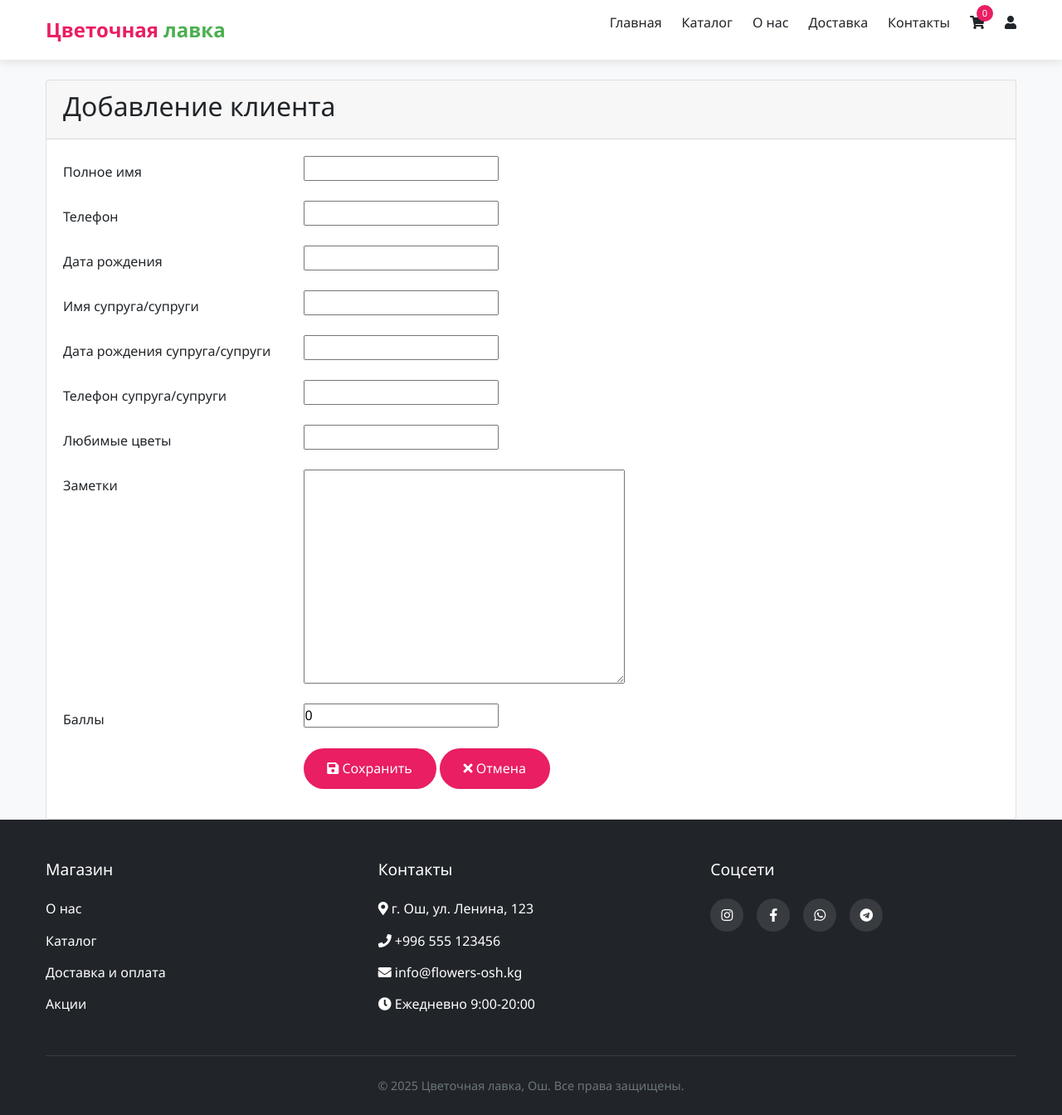
After one commit to Amantur1develooper/flowers, a Django app: page /customer-add/ in a window 1280 px wide. The commit adds this page. Shown: the whole page at 83% size. Run offline with Django 5.2, Linux system fonts and the light colour scheme; some libraries are stand-ins or nearby versions.

Commit message:
Customers crud

```diff
--- a/core/templates/base.html
+++ b/core/templates/base.html
@@ -11,6 +11,7 @@
     <title>{% block title %}Цветочный магазин - Ош{% endblock %}</title>
     <link rel="stylesheet" href="https://cdnjs.cloudflare.com/ajax/libs/font-awesome/6.0.0-beta3/css/all.min.css">
     <link rel="stylesheet" href="https://cdnjs.cloudflare.com/ajax/libs/font-awesome/5.15.4/css/all.min.css">
+    <link rel="stylesheet" href="https://stackpath.bootstrapcdn.com/bootstrap/4.5.2/css/bootstrap.min.css">
     <link rel="stylesheet" href="{% static "css/style.css" %}">
     <style>
         :root {
@@ -294,6 +295,10 @@
     <!-- Footer -->
     {% include 'components/footer.html' %}
 
+    <script src="https://code.jquery.com/jquery-3.5.1.slim.min.js"></script>
+    <script src="https://cdn.jsdelivr.net/npm/popper.js@1.16.1/dist/umd/popper.min.js"></script>
+    <script src="https://stackpath.bootstrapcdn.com/bootstrap/4.5.2/js/bootstrap.min.js"></script>
+
     <script>
         // Mobile menu toggle
         const navToggle = document.getElementById('navToggle');
--- /dev/null
+++ b/core/templates/customers/customer_form.html
@@ -0,0 +1,99 @@
+{% extends 'base.html' %}
+
+{% block content %}
+<div class="container mt-4">
+    <div class="card">
+        <div class="card-header">
+            <h2>{% if object %}Редактирование клиента{% else %}Добавление клиента{% endif %}</h2>
+        </div>
+        <div class="card-body">
+            <form method="post">
+                {% csrf_token %}
+
+                <div class="form-group row">
+                    <label class="col-sm-3 col-form-label">Полное имя</label>
+                    <div class="col-sm-9">
+                        {{ form.full_name }}
+                        {{ form.full_name.errors }}
+                    </div>
+                </div>
+
+                <div class="form-group row">
+                    <label class="col-sm-3 col-form-label">Телефон</label>
+                    <div class="col-sm-9">
+                        {{ form.phone }}
+                        {{ form.phone.errors }}
+                    </div>
+                </div>
+
+                <div class="form-group row">
+                    <label class="col-sm-3 col-form-label">Дата рождения</label>
+                    <div class="col-sm-9">
+                        {{ form.birthday }}
+                        {{ form.birthday.errors }}
+                    </div>
+                </div>
+
+                <div class="form-group row">
+                    <label class="col-sm-3 col-form-label">Имя супруга/супруги</label>
+                    <div class="col-sm-9">
+                        {{ form.spouse_name }}
+                        {{ form.spouse_name.errors }}
+                    </div>
+                </div>
+
+                <div class="form-group row">
+                    <label class="col-sm-3 col-form-label">Дата рождения супруга/супруги</label>
+                    <div class="col-sm-9">
+                        {{ form.spouse_birthday }}
+                        {{ form.spouse_birthday.errors }}
+                    </div>
+                </div>
+
+                <div class="form-group row">
+                    <label class="col-sm-3 col-form-label">Телефон супруга/супруги</label>
+                    <div class="col-sm-9">
+                        {{ form.spouse_phone }}
+                        {{ form.spouse_phone.errors }}
+                    </div>
+                </div>
+
+                <div class="form-group row">
+                    <label class="col-sm-3 col-form-label">Любимые цветы</label>
+                    <div class="col-sm-9">
+                        {{ form.favorite_flowers }}
+                        {{ form.favorite_flowers.errors }}
+                    </div>
+                </div>
+
+                <div class="form-group row">
+                    <label class="col-sm-3 col-form-label">Заметки</label>
+                    <div class="col-sm-9">
+                        {{ form.notes }}
+                        {{ form.notes.errors }}
+                    </div>
+                </div>
+
+                <div class="form-group row">
+                    <label class="col-sm-3 col-form-label">Баллы</label>
+                    <div class="col-sm-9">
+                        {{ form.point }}
+                        {{ form.point.errors }}
+                    </div>
+                </div>
+
+                <div class="form-group row">
+                    <div class="col-sm-9 offset-sm-3">
+                        <button type="submit" class="btn btn-primary">
+                            <i class="fas fa-save"></i> Сохранить
+                        </button>
+                        <a href="{% url 'customer-list' %}" class="btn btn-secondary">
+                            <i class="fas fa-times"></i> Отмена
+                        </a>
+                    </div>
+                </div>
+            </form>
+        </div>
+    </div>
+</div>
+{% endblock %}
--- a/core/views.py
+++ b/core/views.py
@@ -1,13 +1,56 @@
 import random
-from django.db.models import Min, Max
+from django.db.models import Min, Max, Q
 from django.shortcuts import render, get_object_or_404, redirect
 from django.contrib.auth.decorators import login_required
 from django.contrib import messages
 from django.core.paginator import Paginator
+from django.views.generic import ListView, CreateView, UpdateView
+from django.urls import reverse_lazy
 
 from .telegram_bot import send_telegram_notification
 from .models import Product, Category, MainCategory, Order, OrderItem, Shop, Review, Customer
 from .forms import CustomerForm
+
+
+class CustomerListView(ListView):
+    model = Customer
+    template_name = 'customers/customer_list.html'
+    context_object_name = 'customers'
+    paginate_by = 20
+
+    def get_queryset(self):
+        queryset = super().get_queryset()
+        search_query = self.request.GET.get('search', '')
+        if search_query:
+            queryset = queryset.filter(
+                Q(full_name__icontains=search_query) |
+                Q(phone__icontains=search_query) |
+                Q(spouse_name__icontains=search_query) |
+                Q(spouse_phone__icontains=search_query)
+            )
+        return queryset
+
+
+class CustomerCreateView(CreateView):
+    model = Customer
+    template_name = 'customers/customer_form.html'
+    fields = [
+        'full_name', 'phone', 'birthday',
+        'spouse_name', 'spouse_birthday', 'spouse_phone',
+        'favorite_flowers', 'notes', 'point'
+    ]
+    success_url = reverse_lazy('customer-list')
+
+
+class CustomerUpdateView(UpdateView):
+    model = Customer
+    template_name = 'customers/customer_form.html'
+    fields = [
+        'full_name', 'phone', 'birthday',
+        'spouse_name', 'spouse_birthday', 'spouse_phone',
+        'favorite_flowers', 'notes', 'point'
+    ]
+    success_url = reverse_lazy('customer-list')
 
 
 def index(request):
--- a/project/settings.py
+++ b/project/settings.py
@@ -38,6 +38,7 @@ INSTALLED_APPS = [
     'django.contrib.messages',
     'django.contrib.staticfiles',
     'core',
+    'phonenumber_field',
 ]
 
 MIDDLEWARE = [
--- a/project/urls.py
+++ b/project/urls.py
@@ -44,7 +44,12 @@ urlpatterns = [
     path('contacts/', views.contacts, name='contacts'),
 
     path('crm/<str:template>/', views.crm_view, name='crm_view'),
+
+    path('customer-list/', views.CustomerListView.as_view(), name='customer-list'),
+    path('customer-add/', views.CustomerCreateView.as_view(), name='customer-add'),
+    path('customer-edit/<int:pk>/', views.CustomerUpdateView.as_view(), name='customer-edit'),
 ]
+
 
 if settings.DEBUG:
     urlpatterns += static(settings.MEDIA_URL, document_root=settings.MEDIA_ROOT)
```
Also changed, not shown: core/templates/customers/customer_list.html (added, +105 -0 lines).
